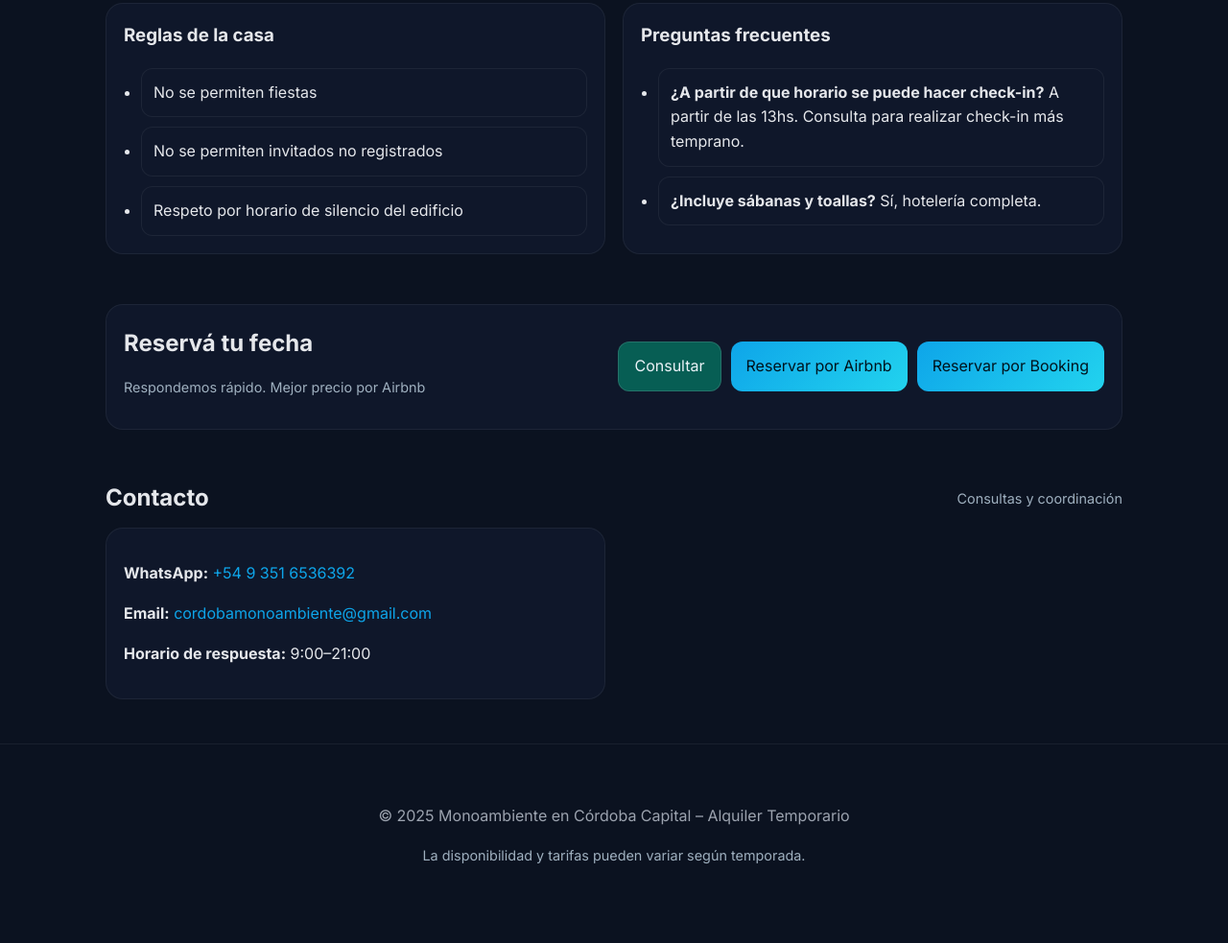
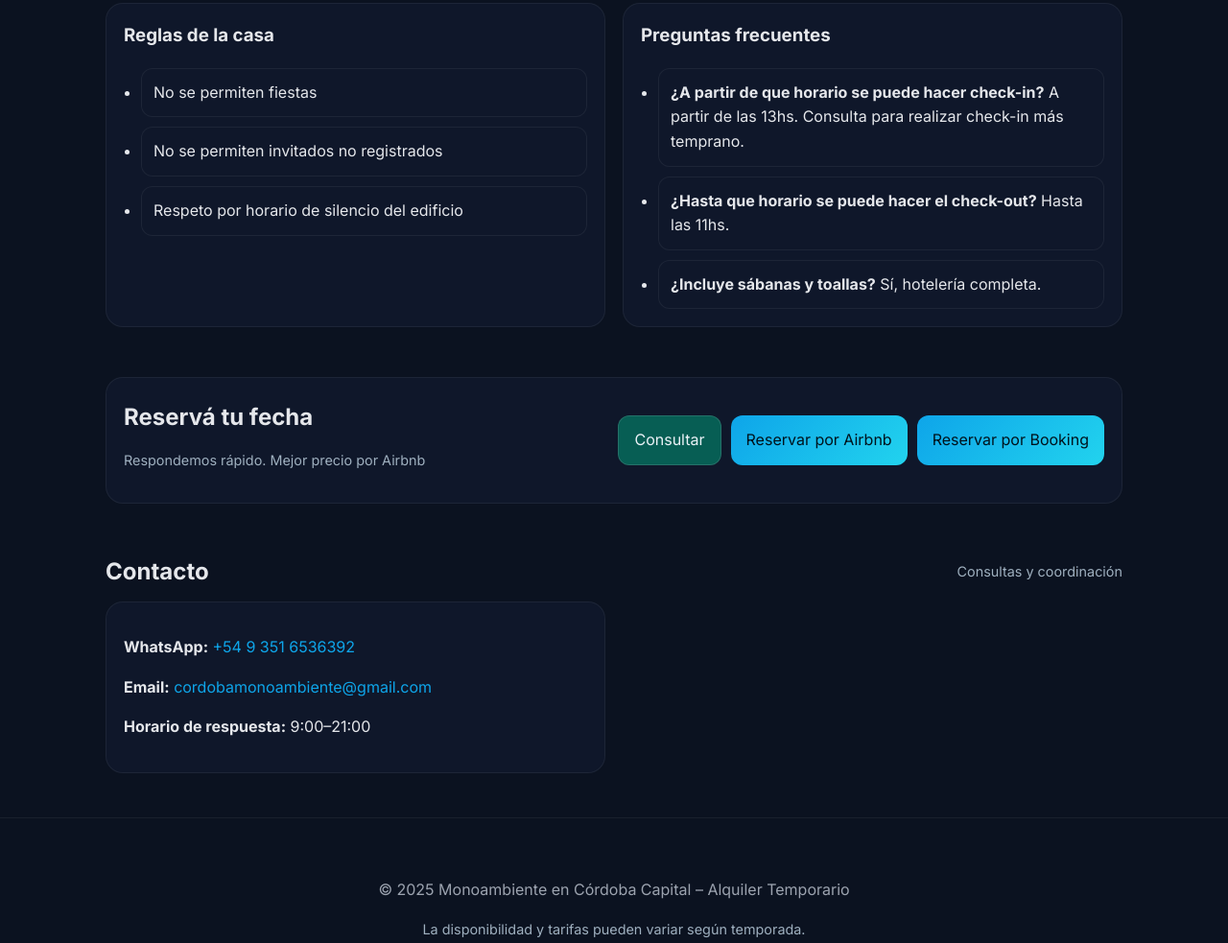
Before and after one commit to sur209/monoambientelanding, a plain HTML site: page index.html in a window 1280 px wide. Shown: the part 2240-3223 px from the top of the page at 96% size. Drawn offline with Linux system fonts and the light colour scheme.

Commit message:
Update index.html

```diff
--- a/index.html
+++ b/index.html
@@ -262,6 +262,7 @@
           <h3 style="margin-top:0">Preguntas frecuentes</h3>
           <ul class="list" style="margin:0;padding-left:18px">
             <li><strong>¿A partir de que horario se puede hacer check-in?</strong> A partir de las 13hs. Consulta para realizar check-in más temprano.</li>
+            <li><strong>¿Hasta que horario se puede hacer el check-out?</strong> Hasta las 11hs.</li>
             <li><strong>¿Incluye sábanas y toallas?</strong> Sí, hotelería completa.</li>
           </ul>
         </div>
```
